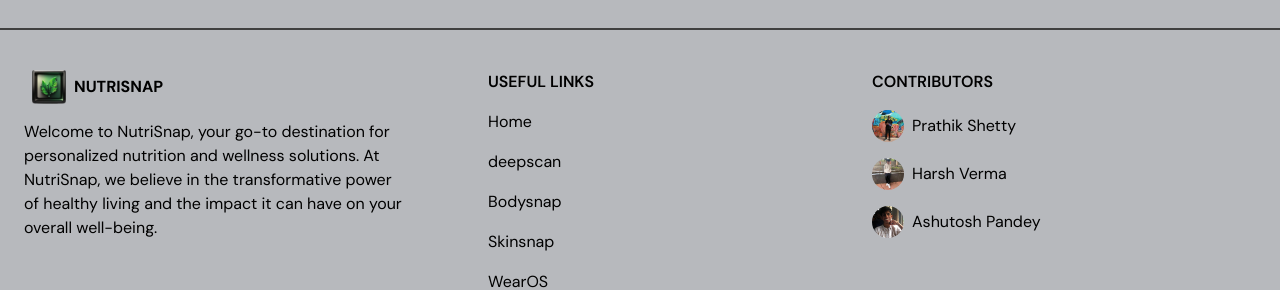
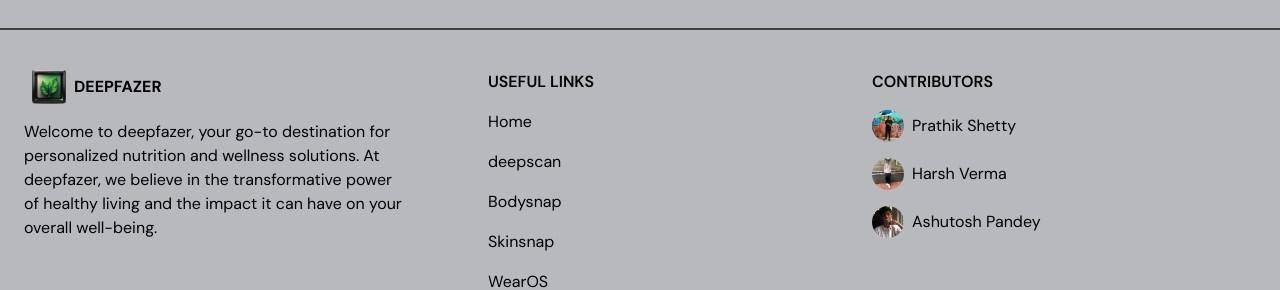
Before and after one commit to prathikshetty2002/DeepFazer, a Next.js app in the folder deepfazer-frontend/: page / in a window 1280 px wide. Shown: the part 1272-1562 px from the top of the page. Built offline with nearby package versions, Linux system fonts and the light colour scheme; no server answers.

Commit message:
fix : deepfazer

```diff
--- a/deepfazer-frontend/package.json
+++ b/deepfazer-frontend/package.json
@@ -1,5 +1,5 @@
 {
-  "name": "nutrisnap-frontend",
+  "name": "deepfazer-frontend",
   "version": "0.1.0",
   "private": true,
   "scripts": {
--- a/deepfazer-frontend/src/app/components/Bot/Bot.js
+++ b/deepfazer-frontend/src/app/components/Bot/Bot.js
@@ -31,7 +31,7 @@ const Bot = () => {
             className="bottom-0 max-sm:w-11/12 max-sm:m-2 right-0 fixed m-8 rounded-md backdrop-blur-md shadow-xl border border-violet-600/30"
             width={450}
             height={560}
-            src="https://nutrisnap-chat.vercel.app/"
+            src="https://deepfazer-chat.vercel.app/"
           ></iframe>
         </>
       )}
--- a/deepfazer-frontend/src/app/components/Footer/Footer.jsx
+++ b/deepfazer-frontend/src/app/components/Footer/Footer.jsx
@@ -75,14 +75,14 @@ const Footer = () => {
                   src="/logo.png"
                   height={50}
                   width={50}
-                  alt="nutrisnap"
+                  alt="deepfazer"
                   className="px-2 f"
                 />
-                Nutrisnap
+                deepfazer
               </h6>
               <p>
-                Welcome to NutriSnap, your go-to destination for personalized
-                nutrition and wellness solutions. At NutriSnap, we believe in
+                Welcome to deepfazer, your go-to destination for personalized
+                nutrition and wellness solutions. At deepfazer, we believe in
                 the transformative power of healthy living and the impact it can
                 have on your overall well-being.
               </p>
--- a/deepfazer-frontend/src/app/components/Header/Header.jsx
+++ b/deepfazer-frontend/src/app/components/Header/Header.jsx
@@ -91,7 +91,7 @@ const Header = () => {
               />
             )}
             <h1 className="md:block font-bold text-xl max-md:text-sm">
-              {user ? `Welcome, ${user.displayName}` : "Nutrisnap"}
+              {user ? `Welcome, ${user.displayName}` : "deepfazer"}
             </h1>
           </a>
 
--- a/deepfazer-frontend/src/app/layout.js
+++ b/deepfazer-frontend/src/app/layout.js
@@ -6,13 +6,13 @@ import Header from "./components/Header/Header";
 import Footer from "./components/Footer/Footer";
 const inter = DM_Sans({ subsets: ["latin"] });
 export const metadata = {
-  title: "Nutrisnap",
+  title: "deepfazer",
   description:
     "Think of Fitness Think of Us Creation By Prathik Shetty, Rahul Singh , Rishabh Pandey",
   image: "/logo.png",
-  url: "https://nutrisnap.vercel.app/",
+  url: "https://deepfazer.vercel.app/",
   type: "website",
-  siteName: "Nutrisnap",
+  siteName: "deepfazer",
 };
 
 export default function RootLayout({ children }) {
--- a/deepfazer-frontend/src/app/scoreboard/page.jsx
+++ b/deepfazer-frontend/src/app/scoreboard/page.jsx
@@ -126,7 +126,7 @@ const UserRankingPage = () => {
           User Ranking
         </h1>
         <p className="text-center max-sm:text-sm text-md my-2">
-          Find out where you stand in the NutriSnap community.
+          Find out where you stand in the deepfazer community.
         </p>
         <div className=" flex-col items-center justify-center">
           <div className="flex items-center mx-auto justify-center">
```
Also changed, not shown: 1 other file (tests, documents, lock files or other folders).
